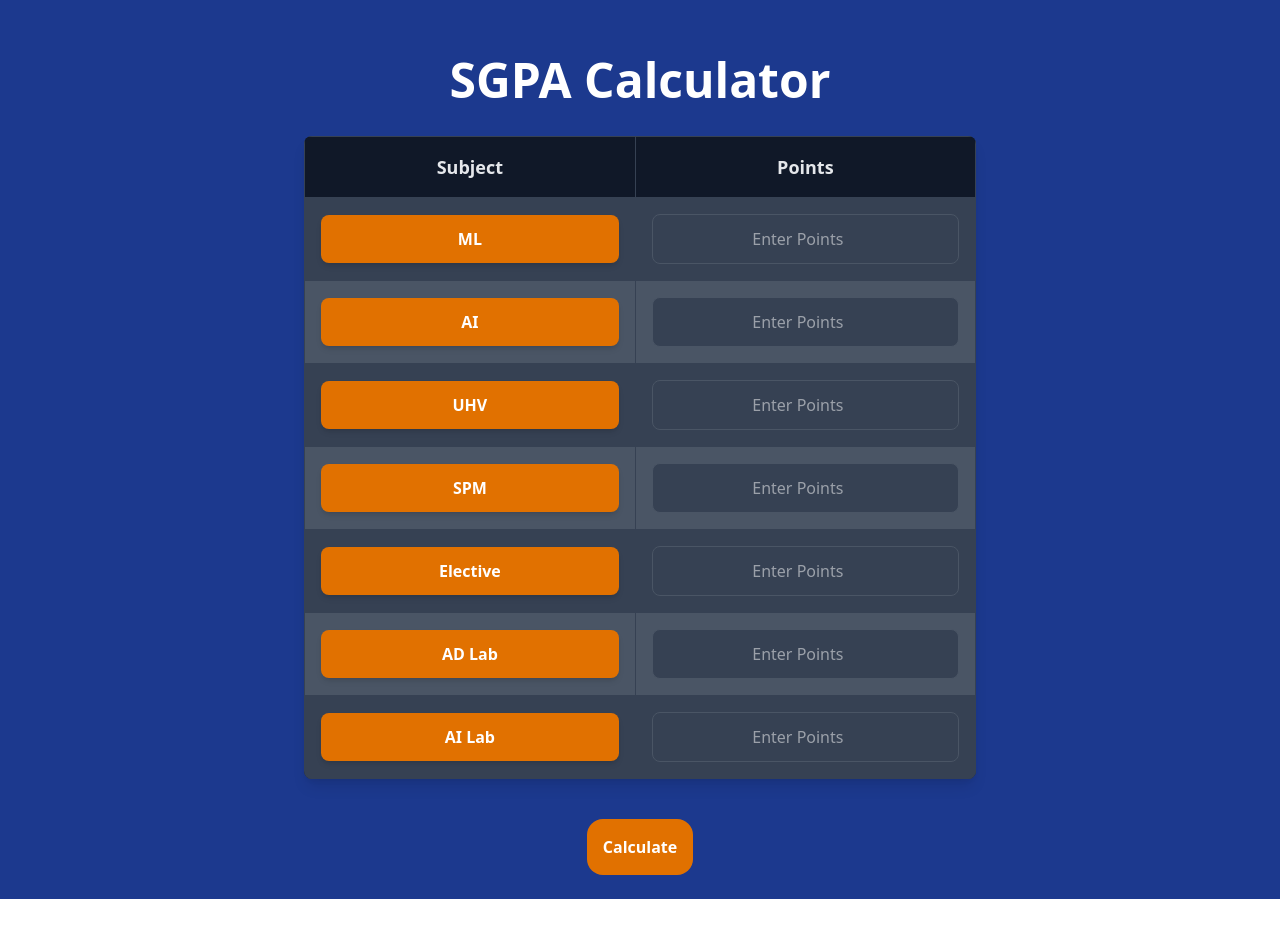
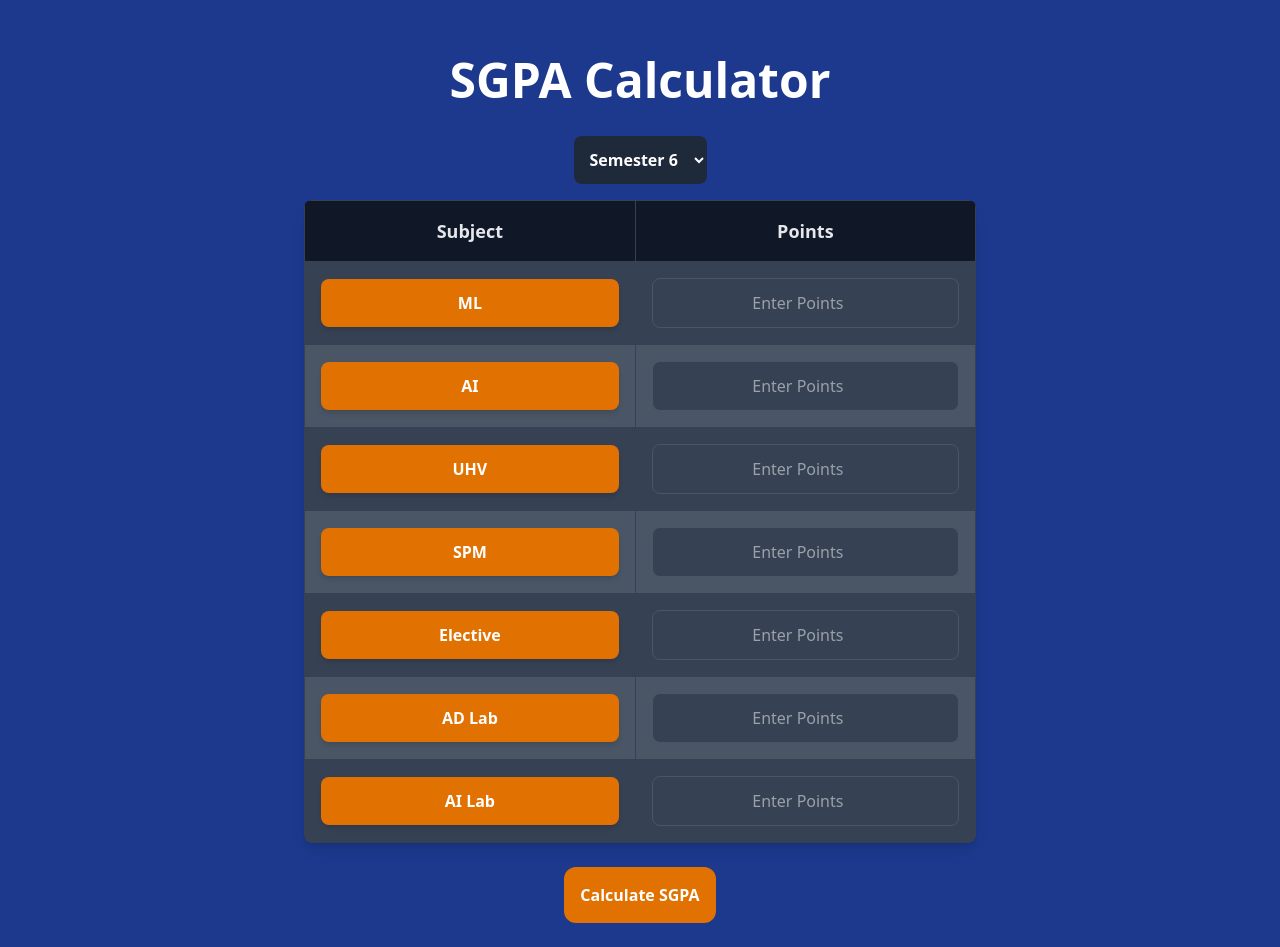
Before and after one commit to 26kumar/Edu-Mate, a React (Vite) app: page /SGPACal in a window 1280 px wide. Before the commit the page ends 899 px from the top, so only its background shows below. Built offline with nearby package versions, Linux system fonts and the light colour scheme.

Commit message:
Update SGPAcalculator.jsx

```diff
--- a/src/components/SGPAcalculator.jsx
+++ b/src/components/SGPAcalculator.jsx
@@ -1,39 +1,49 @@
 import React, { useState } from "react";
 
+const semesterData = {
+  1: { subjects: ["Maths", "English", "Chemistry", "B Etc", "Chemistry Lab", "Yoga", "Engineering Lab", "Comm. Lab", "Elective 1", "Elective 2", "Workshop"], credits: [4, 3, 3, 3, 1, 1, 1, 1, 3, 3, 1] },
+  2: { subjects: ["Maths", "Physics", "Sci of Living System", "EVS", "C Progamming Lab", "ED", "Elective 1", "Elective 2"], credits: [4, 4, 3, 3, 4, 1, 1, 1] },
+  3: { subjects: ["Maths", "IND 4", "Data Structures", "AFL", "DS Lab", "DSD Lab", "Elective"], credits: [4, 2, 3, 3, 3, 2, 1] },
+  4: { subjects: ["DAA", "COA", "TOC", "Big Data", "Elective", "DAA Lab"], credits: [4, 3, 3, 3, 3, 2] },
+  5: { subjects: ["DSA", "DBMS", "SE", "Elective 1", "Elective 2", "K explore"], credits: [4, 3, 3, 3, 3, 2] },
+  6: { subjects: ["ML", "AI", "UHV", "SPM", "Elective", "AD Lab", "AI Lab"], credits: [4, 3, 3, 3, 3, 1, 1] },
+  7: { subjects: ["Blockchain", "Cybersecurity", "Elective", "Project"], credits: [4, 3, 3, 6] },
+  8: { subjects: ["Internship", "Elective"], credits: [10, 3] },
+};
+
 function SGPAcalculator() {
-  const subject = ["ML", "AI", "UHV", "SPM", "Elective", "AD Lab", "AI Lab"];
-
-  const [point, setPoint] = useState(new Array(subject.length).fill(""));
-
-  const [sgpa, setSgpa] = useState(0);
-  const [hiddenRes, setHiddenRes] = useState(true);
+  const [semester, setSemester] = useState(6);
+  const subjects = semesterData[semester].subjects;
+  const credits = semesterData[semester].credits;
+  const [points, setPoints] = useState(new Array(subjects.length).fill(""));
+  const [sgpa, setSgpa] = useState(null);
 
   const handleInputChange = (value, index) => {
-    const updatedPoints = [...point];
+    const updatedPoints = [...points];
     updatedPoints[index] = value;
-    setPoint(updatedPoints);
+    setPoints(updatedPoints);
   };
 
-  const CalculateSGPA = () => {
-
-    console.log(point)
-    const points = point.map(Number)
-    const creditObtained =
-      4 * points[0] +
-      3 * (points[1] + points[2] + points[3] + points[4]) +
-      points[5] +
-      points[6];
-    const totalCredit = 18;
-    const res = parseFloat((creditObtained / totalCredit).toFixed(2));
-
-    console.log(res)
-    setSgpa(res);
-    setHiddenRes(false);
+  const calculateSGPA = () => {
+    const numericPoints = points.map(Number);
+    const creditObtained = numericPoints.reduce((acc, point, index) => acc + (point * credits[index]), 0);
+    const totalCredit = credits.reduce((acc, credit) => acc + credit, 0);
+    setSgpa((creditObtained / totalCredit).toFixed(2));
   };
 
   return (
     <div className="bg-blue-900 min-h-screen flex flex-col justify-center items-center p-6">
       <h1 className="text-5xl text-white my-8 font-bold">SGPA Calculator</h1>
+
+      <select
+        value={semester}
+        onChange={(e) => setSemester(Number(e.target.value))}
+        className="mb-4 p-3 rounded-lg bg-gray-800 text-white font-semibold"
+      >
+        {Object.keys(semesterData).map((sem) => (
+          <option key={sem} value={sem}>Semester {sem}</option>
+        ))}
+      </select>
 
       <div className="w-full max-w-2xl overflow-x-auto rounded-lg shadow-lg bg-gray-800">
         <table className="min-w-full border-collapse border border-gray-700">
@@ -44,11 +54,8 @@ function SGPAcalculator() {
             </tr>
           </thead>
           <tbody>
-            {subject.map((sub, index) => (
-              <tr
-                key={index}
-                className="odd:bg-gray-700 even:bg-gray-600 hover:bg-gray-500 transition"
-              >
+            {subjects.map((sub, index) => (
+              <tr key={index} className="odd:bg-gray-700 even:bg-gray-600 hover:bg-gray-500 transition">
                 <td className="border border-gray-700 p-4 text-center">
                   <button className="bg-amber-600 px-6 py-3 rounded-lg w-full text-white font-semibold shadow-md hover:bg-amber-700 transition">
                     {sub}
@@ -56,12 +63,12 @@ function SGPAcalculator() {
                 </td>
                 <td className="border border-gray-700 p-4 text-center">
                   <input
-                  min="0"
-                  max="10"
-                    value={point[index]}
+                    type="number"
+                    min="0"
+                    max="10"
+                    value={points[index]}
                     onChange={(e) => handleInputChange(e.target.value, index)}
-                    className="w-full text-center px-4 py-3 rounded-lg bg-gray-700 text-white border border-gray-600 focus:outline-none focus:ring-2 focus:ring-amber-500"
-                    type="number"
+                    className="w-full text-center px-4 py-3 rounded-lg bg-gray-700 text-white border border-gray-600 focus:ring-2 focus:ring-amber-500"
                     placeholder="Enter Points"
                   />
                 </td>
@@ -71,18 +78,13 @@ function SGPAcalculator() {
         </table>
       </div>
 
-      <button
-        onClick={CalculateSGPA}
-        className="bg-amber-600 mt-10 text-white font-bold p-4 rounded-2xl hover:bg-amber-700"
-      >
-        Calculate
+      <button onClick={calculateSGPA} className="bg-amber-600 mt-6 text-white font-bold p-4 rounded-xl hover:bg-amber-700">
+        Calculate SGPA
       </button>
 
-      <p
-        className={`text-white font-bold text-xl mt-5 ${hiddenRes ? "hidden" : ""}`}
-      >
-        Your SGPA is: {sgpa}
-      </p>
+      {sgpa !== null && (
+        <p className="text-white font-bold text-xl mt-5">Your SGPA is: {sgpa}</p>
+      )}
     </div>
   );
 }
```
